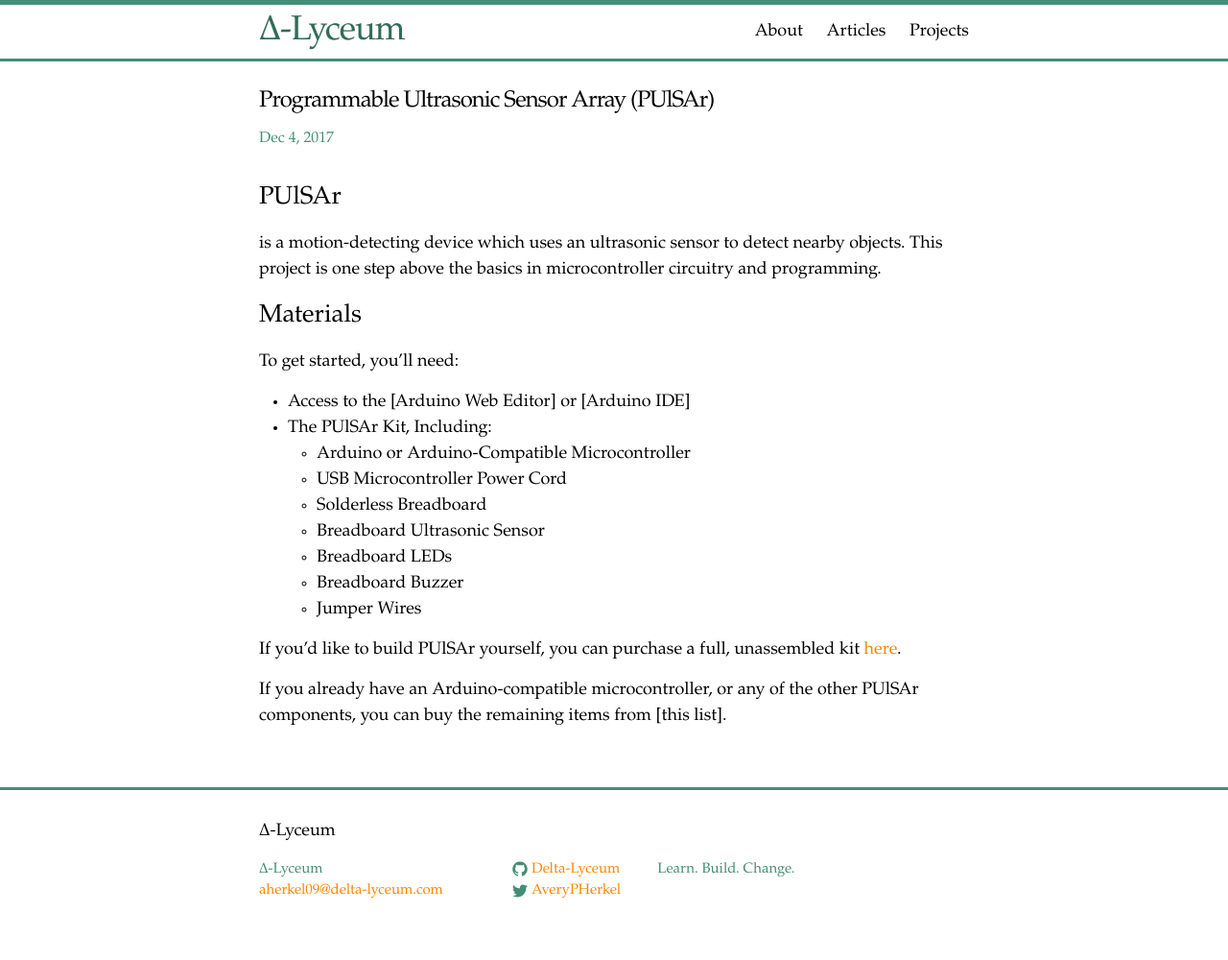
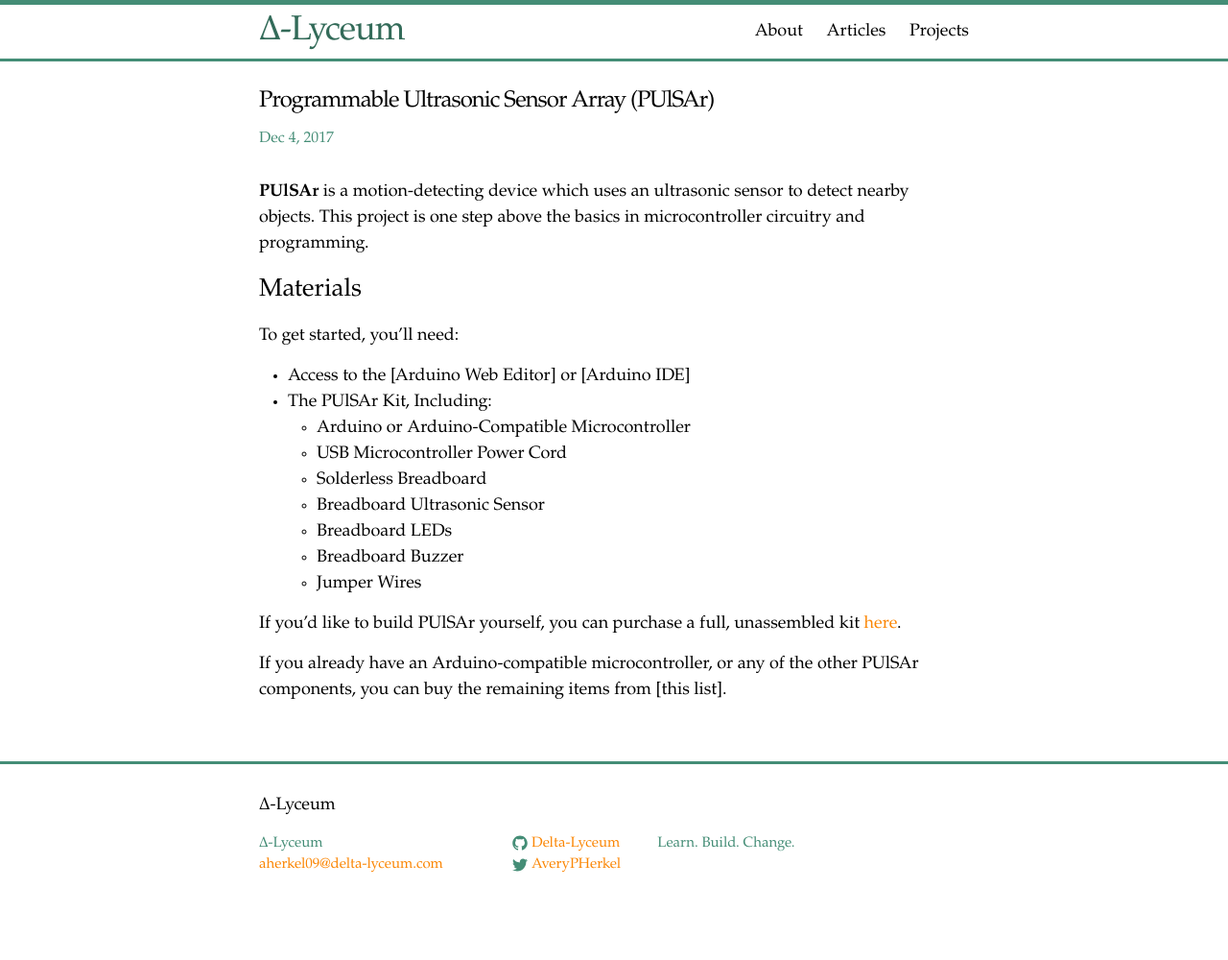
Before and after one commit to DeltaLyceum/aherkel09.github.io, a Jekyll site: the page built from _posts/2017-12-04-PUlSAr.md, in a window 1280 px wide. Shown: the whole page at 96% size. Built offline with Jekyll 4.4.1, drawn with Linux system fonts in a browser that asks for light colours; after the commit the page ends 973 px from its top, so only the background shows below that.

Commit message:
Update 2017-12-04-PUlSAr.md

```diff
--- a/_posts/2017-12-04-PUlSAr.md
+++ b/_posts/2017-12-04-PUlSAr.md
@@ -5,7 +5,7 @@ categories: projects
 date: 2017-12-04 10:02:45 +0000
 permalink: /PUlSAr
 ---
-<h2>PUlSAr</h2> is a motion-detecting device which uses an ultrasonic sensor to detect nearby objects. This project is one step above the basics in microcontroller circuitry and programming.
+<strong>PUlSAr</strong> is a motion-detecting device which uses an ultrasonic sensor to detect nearby objects. This project is one step above the basics in microcontroller circuitry and programming.
 
 <h2>Materials</h2>
 To get started, you'll need:
```
